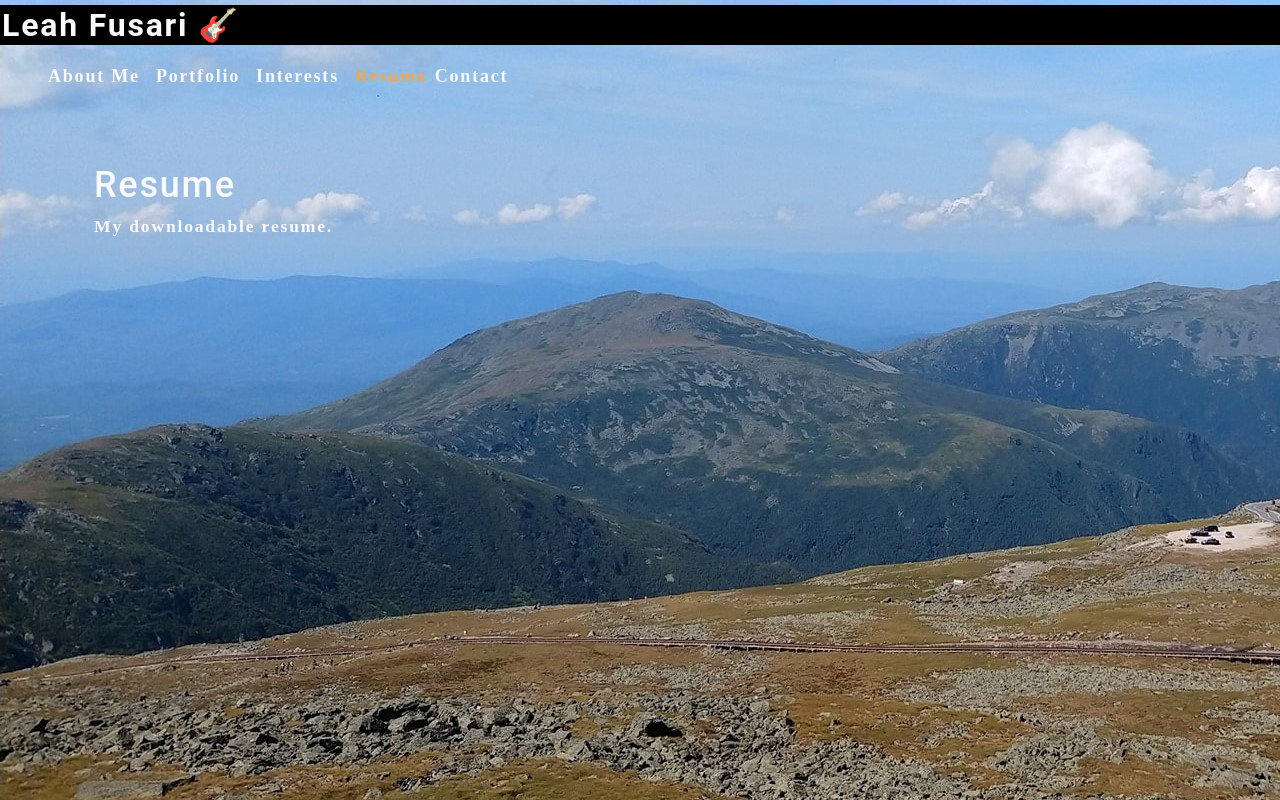
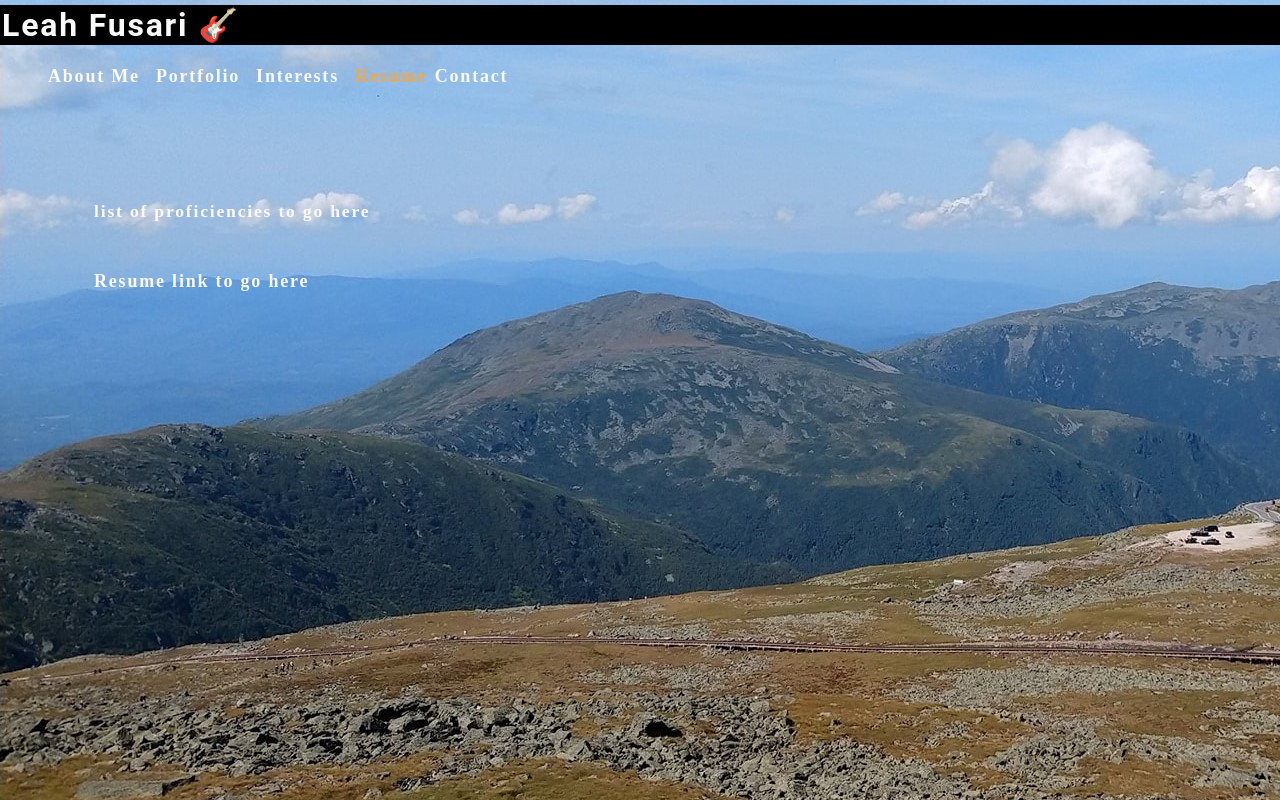
Before and after one commit to LeahFusari/leah-fusari-portfolio, a React (Create React App) app: page / in a window 1280 px wide. Both pictures are taken after a click on the element "Resume". Built offline with nearby package versions, Linux system fonts and the light colour scheme.

Commit message:
got resume page shell to render based on nav selection.

```diff
--- /dev/null
+++ b/src/components/Resume/index.js
@@ -0,0 +1,20 @@
+import React from 'react';
+// import profileImage from "../../assets/images/LeahProfilePic.jpg";
+
+
+function Resume() {
+    return (
+      <div>
+      <section className="my-5">
+        {/* <img src={profileImage} className="my-2" style={{ width: "30%" }} alt="cover" /> */}
+        <div id= "resume" className="container-md">
+          <p>list of proficiencies to go here
+            <br></br> <br></br>
+          </p>Resume link to go here
+        </div>
+      </section>
+      </div>
+    );
+  }
+
+  export default Resume;
--- a/src/components/View/index.js
+++ b/src/components/View/index.js
@@ -1,6 +1,8 @@
 import React from 'react';
 import PhotoList from '../PhotoList';
 import About from '../About';
+import Resume from '../Resume';
+
 import { capitalizeFirstLetter } from '../../utils/helpers';
 
 function View({ currentCategory }) {
@@ -8,7 +10,9 @@ function View({ currentCategory }) {
 
   if (currentCategory.name === 'About Me') {
     return <About />;
-  } else {
+  } else if (currentCategory.name === 'Resume'){
+    return <Resume />;
+  }else {
     return (
       <section>
         <h1>{capitalizeFirstLetter(name)}</h1>
```
